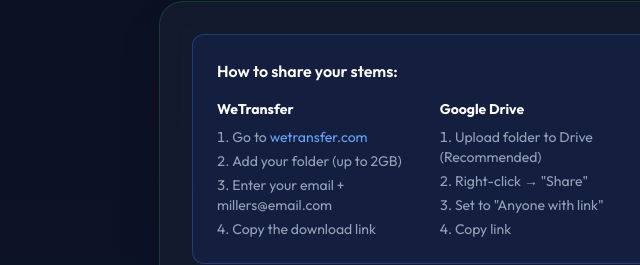
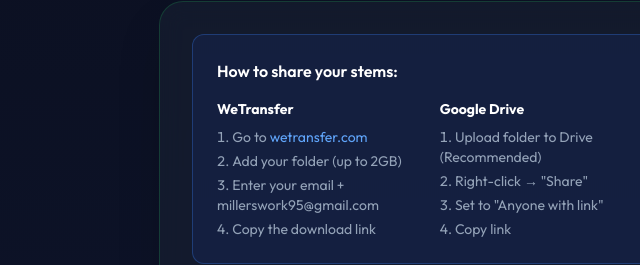
Before and after one commit to SXNDSHRXW/Millers, a plain HTML site: page index.html in a window 1280 px wide. Shown: the part 2357-2622 px from the top of the page, 97-737 px from the left. Drawn offline with nearby package versions, Linux system fonts and the light colour scheme.

```diff
--- a/index.html
+++ b/index.html
@@ -173,7 +173,7 @@
                             <ol class="list-decimal list-inside space-y-1 text-silver-400">
                                 <li>Go to <a href="https://wetransfer.com" target="_blank" class="text-blue-400 hover:underline">wetransfer.com</a></li>
                                 <li>Add your folder (up to 2GB)</li>
-                                <li>Enter your email + millers@email.com</li>
+                                <li>Enter your email + millerswork95@gmail.com</li>
                                 <li>Copy the download link</li>
                             </ol>
                         </div>
```
